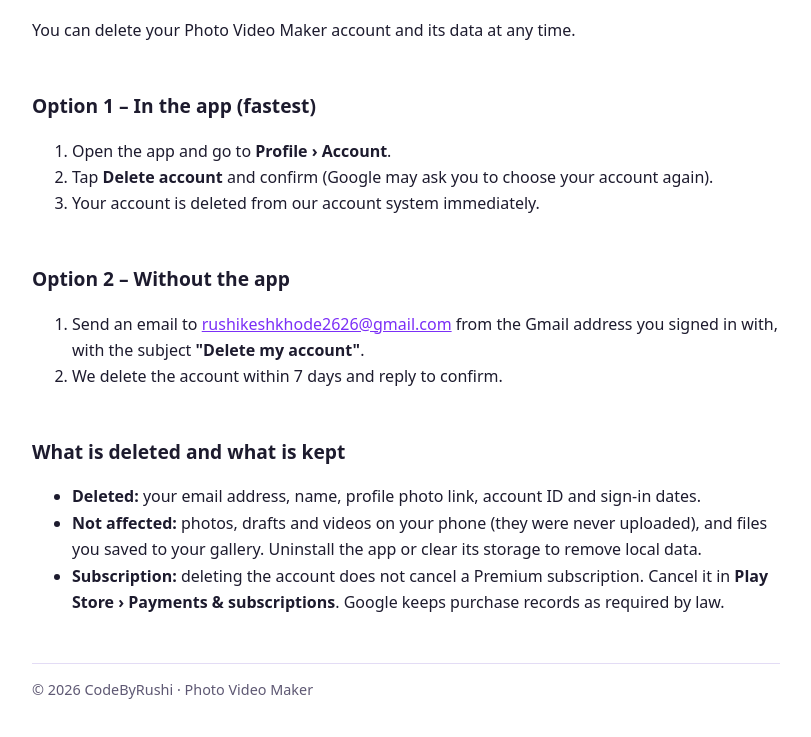
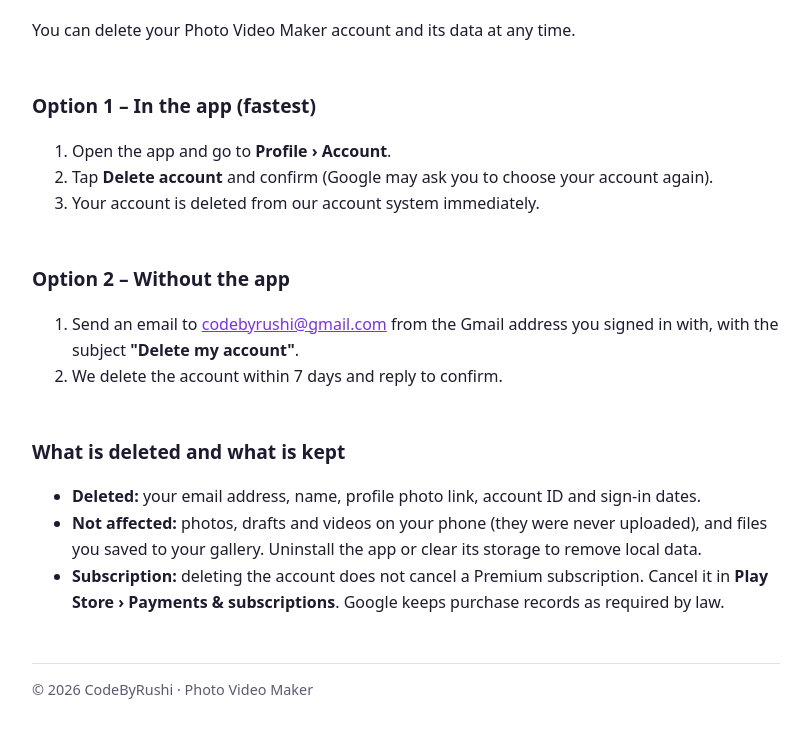
Before and after one commit to unsungstories-2626/photovideomaker, a plain HTML site: page delete-account.html in a window 1280 px wide. Shown: the part 161-898 px from the top of the page, without its empty margins (234-1045 px from the left). Drawn offline with Linux system fonts and the light colour scheme.

Commit message:
Update delete-account.html

```diff
--- a/delete-account.html
+++ b/delete-account.html
@@ -29,7 +29,7 @@
 
 <h2>Option 2 – Without the app</h2>
 <ol>
-  <li>Send an email to <a href="mailto:rushikeshkhode2626@gmail.com?subject=Delete%20my%20account">rushikeshkhode2626@gmail.com</a> from the Gmail address you signed in with, with the subject <strong>"Delete my account"</strong>.</li>
+  <li>Send an email to <a href="mailto:codebyrushi@gmail.com?subject=Delete%20my%20account">codebyrushi@gmail.com</a> from the Gmail address you signed in with, with the subject <strong>"Delete my account"</strong>.</li>
   <li>We delete the account within 7 days and reply to confirm.</li>
 </ol>
 
```
